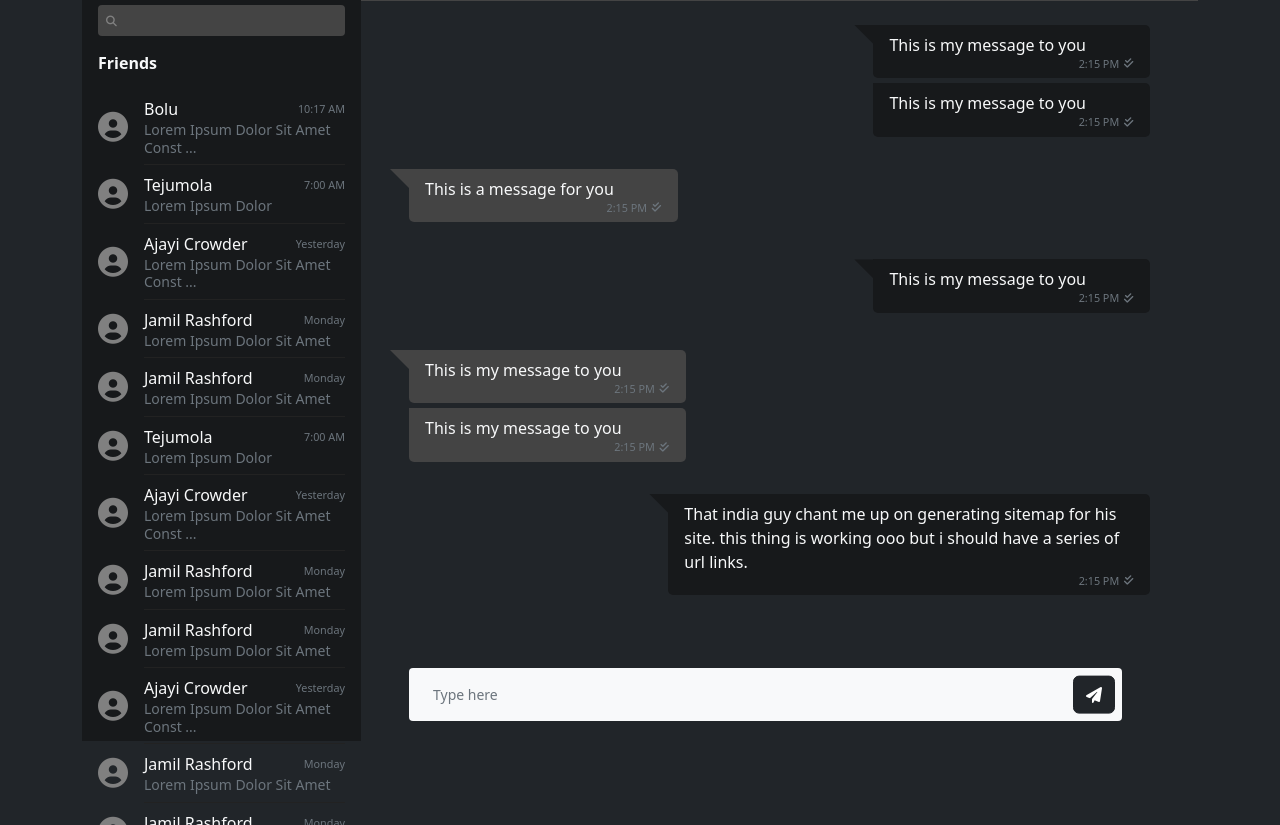
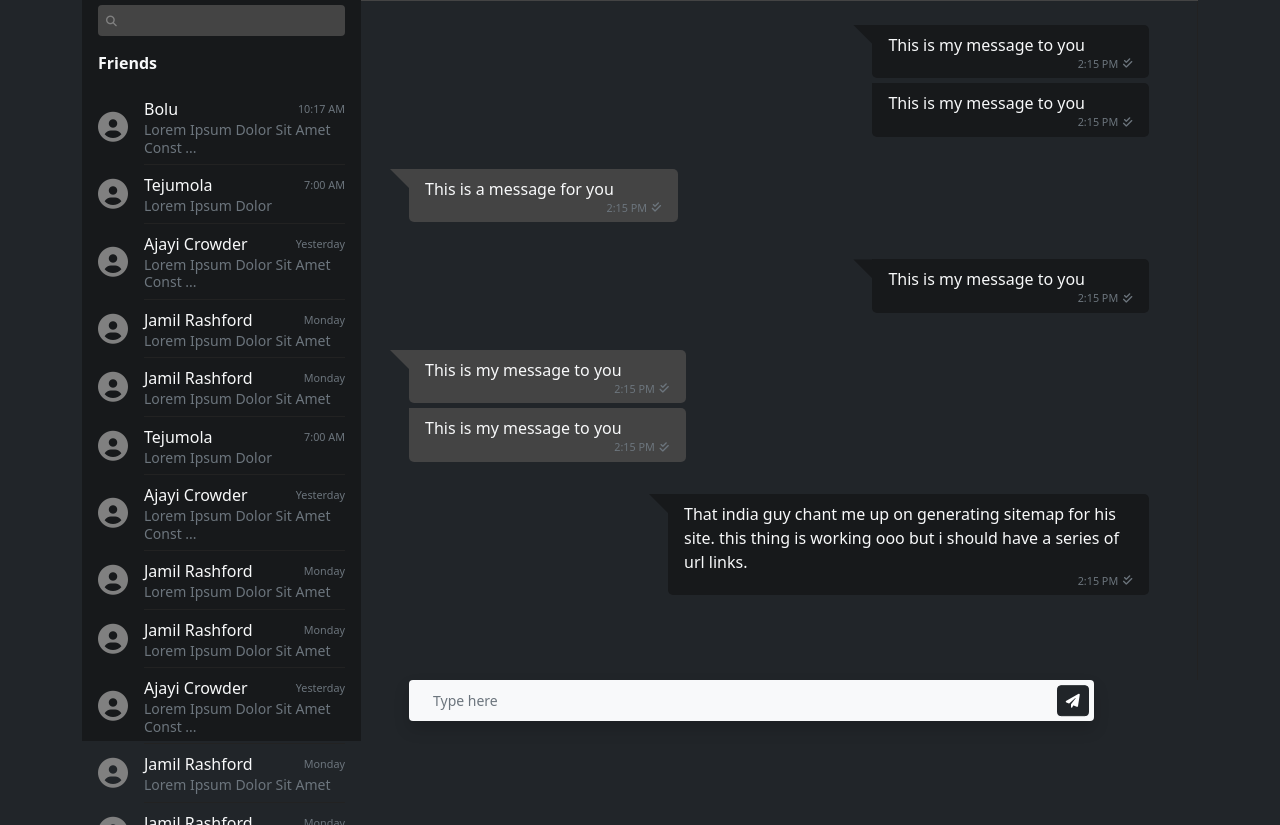
Before and after one commit to Adenekan123/Node-Chat-App-Socket.io-, a website: page public/chat.html in a window 1280 px wide. Shown: the part 59-884 px from the top of the page. Drawn offline with nearby package versions, Linux system fonts and the light colour scheme.

Commit message:
Server setup

```diff
--- a/public/chat.html
+++ b/public/chat.html
@@ -327,11 +327,11 @@
                 </div>
 
 
-                <div class="search-filter    position-fixed px-5" style="bottom:20px; width:63.2%">
-                    <input type="search " name=" " id=" " placeholder="Type here" class="form-control form-control-sm bg-light border-0 ps-4 text-dark-50 py-3" />
+                <div class="search-filter    position-fixed px-5" style="bottom:20px; width:61%">
+                    <input type="search " name=" " id=" " placeholder="Type here" class="form-control form-control-sm bg-light border-0 ps-4 text-dark-50 shadow" style="padding-top:10px; padding-bottom:10px;" />
 
-                    <div class="position-absolute" style="right:55px;top:50%; transform:translateY(-51%)">
-                        <button class="btn btn-dark "><i class="fa-solid fa-paper-plane"></i></button>
+                    <div class="position-absolute" style="right:53px;top:50%; transform:translateY(-51%)">
+                        <button class="btn btn-dark btn-sm"><i class="fa-solid fa-paper-plane"></i></button>
                     </div>
                 </div>
             </div>
--- a/public/custom.css
+++ b/public/custom.css
@@ -55,6 +55,10 @@ aside i {
     font-size: 30px;
 }
 
+.messages {
+    border-right: 1px solid rgb(34, 34, 34);
+}
+
 .message {
     display: inline-block;
     position: relative;
```
Also changed, not shown: package.json (+6 -1 lines), server.js (added, +14 -0 lines), 2 other files.
